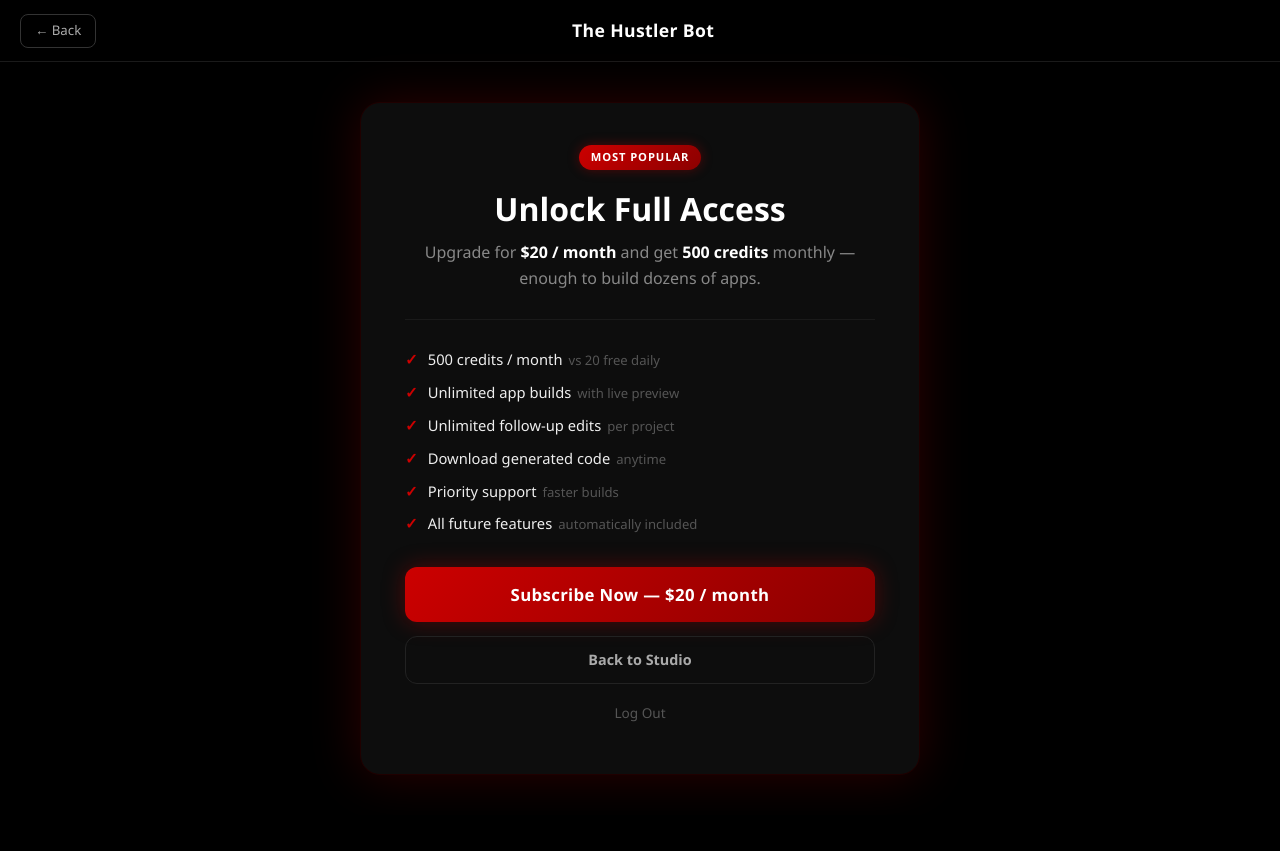
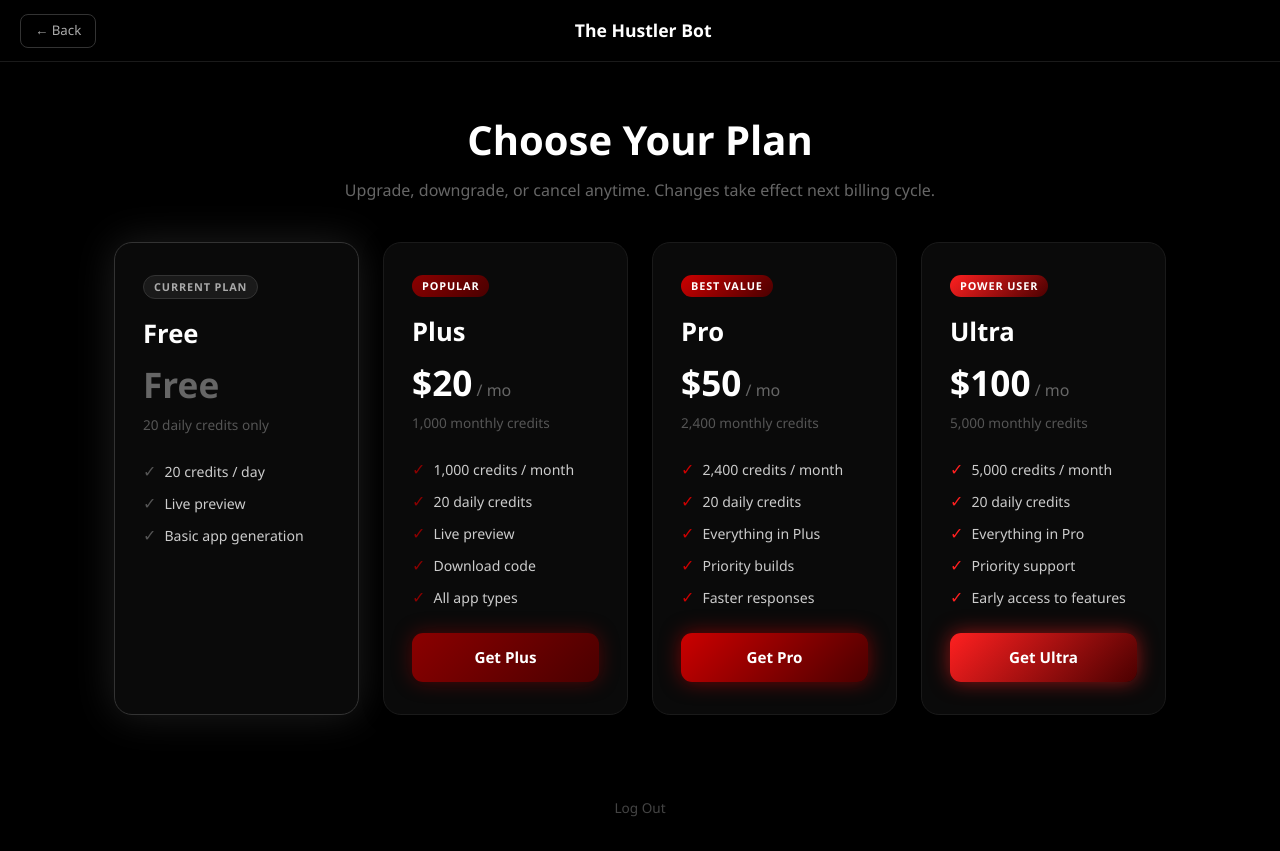
Before and after one commit to ABO3SKRALMASAOODI/startup_frontend, a React (Create React App) app in the folder frontend/: page /subscribe in a window 1280 px wide. Before the commit the page ends 815 px from the top, so only its background shows below. Built offline with nearby package versions, Linux system fonts and the light colour scheme.

Commit message:
redesign subscribe page with 4 tiers

```diff
--- a/frontend/src/pages/SubscribePage.js
+++ b/frontend/src/pages/SubscribePage.js
@@ -1,17 +1,66 @@
-import React from "react";
+import React, { useState } from "react";
 import API from "../api/api";
 import { useNavigate } from "react-router-dom";
 
+const PLANS = [
+  {
+    id: "free",
+    name: "Free",
+    price: 0,
+    monthly: 0,
+    daily: 20,
+    features: ["20 credits / day", "Live preview", "Basic app generation"],
+    badge: null,
+    color: "#333",
+    glow: "rgba(100,100,100,0.3)",
+  },
+  {
+    id: "plus",
+    name: "Plus",
+    price: 20,
+    monthly: 1000,
+    daily: 20,
+    features: ["1,000 credits / month", "20 daily credits", "Live preview", "Download code", "All app types"],
+    badge: "Popular",
+    color: "#8b0000",
+    glow: "rgba(180,0,0,0.4)",
+  },
+  {
+    id: "pro",
+    name: "Pro",
+    price: 50,
+    monthly: 2400,
+    daily: 20,
+    features: ["2,400 credits / month", "20 daily credits", "Everything in Plus", "Priority builds", "Faster responses"],
+    badge: "Best Value",
+    color: "#cc0000",
+    glow: "rgba(220,0,0,0.5)",
+  },
+  {
+    id: "ultra",
+    name: "Ultra",
+    price: 100,
+    monthly: 5000,
+    daily: 20,
+    features: ["5,000 credits / month", "20 daily credits", "Everything in Pro", "Priority support", "Early access to features"],
+    badge: "Power User",
+    color: "#ff2020",
+    glow: "rgba(255,30,30,0.55)",
+  },
+];
+
 export default function SubscribePage() {
   const navigate = useNavigate();
+  const [loading, setLoading] = useState(null);
+  const currentPlan = localStorage.getItem("user_plan") || "free";
 
-  const handlePaddleSubscribe = async () => {
+  const handleSubscribe = async (planId) => {
+    if (planId === "free") return;
     const token = localStorage.getItem("token");
     if (!token) return alert("Please log in first.");
+    setLoading(planId);
     try {
-      const res = await API.post("/paddle/create-checkout-session", {}, {
-        headers: { Authorization: `Bearer ${token}` },
-      });
+      const res = await API.post("/paddle/create-checkout-session", { plan: planId });
       if (res.data.checkout_url) {
         window.location.href = res.data.checkout_url;
       } else {
@@ -19,258 +68,160 @@ export default function SubscribePage() {
       }
     } catch (err) {
       console.error(err);
-      alert("Failed to start checkout session.");
+      alert("Failed to start checkout.");
+    } finally {
+      setLoading(null);
     }
   };
 
-  // Return to studio — restores the session that was saved before navigating here
-  const handleBack = () => navigate("/studio");
+  const handleChangePlan = async (planId) => {
+    if (!window.confirm(`Switch to ${planId} plan at your next billing cycle?`)) return;
+    setLoading(planId);
+    try {
+      const res = await API.post("/paddle/change-plan", { plan: planId });
+      alert(res.data.message);
+    } catch (err) {
+      alert(err?.response?.data?.error || "Failed to change plan.");
+    } finally {
+      setLoading(null);
+    }
+  };
 
-  const handleLogout = () => {
-    localStorage.removeItem("token");
-    localStorage.removeItem("user_email");
-    localStorage.removeItem("seen_intro");
-    navigate("/");
+  const handleCancel = async () => {
+    if (!window.confirm("Cancel your subscription? You'll keep access until end of billing period.")) return;
+    setLoading("cancel");
+    try {
+      const res = await API.post("/paddle/cancel-subscription");
+      alert(res.data.message);
+    } catch (err) {
+      alert(err?.response?.data?.error || "Failed to cancel.");
+    } finally {
+      setLoading(null);
+    }
   };
+
+  const isSubscribed = currentPlan !== "free";
 
   return (
     <div style={S.page}>
-
       {/* Header */}
       <div style={S.header}>
-        <button
-          onClick={handleBack}
-          style={S.backBtn}
+        <button onClick={() => navigate("/studio")} style={S.backBtn}
           onMouseEnter={e => e.currentTarget.style.borderColor = "#8b0000"}
-          onMouseLeave={e => e.currentTarget.style.borderColor = "#333"}
-        >
+          onMouseLeave={e => e.currentTarget.style.borderColor = "#333"}>
           ← Back
         </button>
         <h2 style={S.headerTitle}>The Hustler Bot</h2>
-        {/* Spacer to keep title centred */}
         <div style={{ width: "70px" }} />
       </div>
 
-      {/* Card */}
-      <div style={S.cardWrap}>
-        <div style={S.card}>
+      {/* Title */}
+      <div style={{ textAlign: "center", padding: "3rem 1rem 1.5rem" }}>
+        <h1 style={{ fontSize: "2.5rem", fontWeight: 800, color: "#fff", marginBottom: "0.5rem" }}>
+          Choose Your Plan
+        </h1>
+        <p style={{ color: "#666", fontSize: "1rem" }}>
+          Upgrade, downgrade, or cancel anytime. Changes take effect next billing cycle.
+        </p>
+      </div>
 
-          {/* Badge */}
-          <div style={S.badge}>Most Popular</div>
+      {/* Plans grid */}
+      <div style={S.grid}>
+        {PLANS.map((plan) => {
+          const isCurrent = currentPlan === plan.id;
+          const isHigher = PLANS.findIndex(p => p.id === plan.id) > PLANS.findIndex(p => p.id === currentPlan);
+          const isLower = PLANS.findIndex(p => p.id === plan.id) < PLANS.findIndex(p => p.id === currentPlan) && plan.id !== "free";
 
-          <h1 style={S.cardTitle}>Unlock Full Access</h1>
-          <p style={S.cardSubtitle}>
-            Upgrade for <strong style={{ color: "#fff" }}>$20 / month</strong> and get{" "}
-            <strong style={{ color: "#fff" }}>500 credits</strong> monthly — enough to build dozens of apps.
-          </p>
+          return (
+            <div key={plan.id} style={{
+              ...S.card,
+              border: isCurrent ? `1.5px solid ${plan.color}` : "1px solid #1a1a1a",
+              boxShadow: isCurrent ? `0 0 40px ${plan.glow}` : "0 2px 20px rgba(0,0,0,0.4)",
+            }}>
+              {plan.badge && (
+                <div style={{ ...S.badge, background: `linear-gradient(135deg, ${plan.color}, #4a0000)` }}>
+                  {plan.badge}
+                </div>
+              )}
+              {isCurrent && (
+                <div style={{ ...S.badge, background: "#1a1a1a", color: "#aaa", border: "1px solid #333" }}>
+                  Current Plan
+                </div>
+              )}
 
-          {/* Divider */}
-          <div style={S.divider} />
+              <h2 style={{ fontSize: "1.6rem", fontWeight: 800, color: "#fff", margin: "0.5rem 0 0.25rem" }}>
+                {plan.name}
+              </h2>
+              <div style={{ fontSize: "2.2rem", fontWeight: 900, color: plan.price === 0 ? "#666" : "#fff", marginBottom: "0.25rem" }}>
+                {plan.price === 0 ? "Free" : `$${plan.price}`}
+                {plan.price > 0 && <span style={{ fontSize: "1rem", color: "#666", fontWeight: 400 }}> / mo</span>}
+              </div>
+              <div style={{ fontSize: "0.85rem", color: "#555", marginBottom: "1.5rem" }}>
+                {plan.monthly > 0 ? `${plan.monthly.toLocaleString()} monthly credits` : "20 daily credits only"}
+              </div>
 
-          {/* Feature list */}
               <ul style={S.featureList}>
-            {[
-              ["500 credits / month", "vs 20 free daily"],
-              ["Unlimited app builds", "with live preview"],
-              ["Unlimited follow-up edits", "per project"],
-              ["Download generated code", "anytime"],
-              ["Priority support", "faster builds"],
-              ["All future features", "automatically included"],
-            ].map(([main, sub], i) => (
+                {plan.features.map((f, i) => (
                   <li key={i} style={S.featureItem}>
-                <span style={S.checkmark}>✓</span>
-                <span>
-                  <span style={{ color: "#eee" }}>{main}</span>
-                  <span style={{ color: "#555", marginLeft: "6px", fontSize: "0.82rem" }}>{sub}</span>
-                </span>
+                    <span style={{ color: plan.color === "#333" ? "#555" : plan.color }}>✓</span>
+                    <span style={{ color: "#ccc", fontSize: "0.88rem" }}>{f}</span>
                   </li>
                 ))}
               </ul>
 
-          {/* CTA */}
-          <button
-            onClick={handlePaddleSubscribe}
-            style={S.subscribeBtn}
-            onMouseEnter={e => {
-              e.currentTarget.style.boxShadow = "0 0 36px rgba(200,0,0,0.65)";
-              e.currentTarget.style.transform = "scale(1.02)";
-            }}
-            onMouseLeave={e => {
-              e.currentTarget.style.boxShadow = "0 0 22px rgba(180,0,0,0.4)";
-              e.currentTarget.style.transform = "scale(1)";
-            }}
-          >
-            Subscribe Now — $20 / month
+              {/* CTA button */}
+              {isCurrent ? (
+                plan.id !== "free" && (
+                  <button onClick={handleCancel} style={{ ...S.btn, background: "transparent", border: "1px solid #333", color: "#666" }}
+                    onMouseEnter={e => e.currentTarget.style.borderColor = "#8b0000"}
+                    onMouseLeave={e => e.currentTarget.style.borderColor = "#333"}>
+                    {loading === "cancel" ? "Cancelling..." : "Cancel Plan"}
                   </button>
+                )
+              ) : plan.id === "free" ? (
+                <button style={{ ...S.btn, background: "transparent", border: "1px solid #1a1a1a", color: "#444", cursor: "default" }}>
+                  Your default
+                </button>
+              ) : isSubscribed ? (
+                <button onClick={() => handleChangePlan(plan.id)}
+                  style={{ ...S.btn, background: `linear-gradient(135deg, ${plan.color}, #4a0000)`, boxShadow: `0 0 20px ${plan.glow}` }}
+                  onMouseEnter={e => e.currentTarget.style.opacity = "0.85"}
+                  onMouseLeave={e => e.currentTarget.style.opacity = "1"}>
+                  {loading === plan.id ? "Processing..." : isHigher ? `Upgrade to ${plan.name}` : `Downgrade to ${plan.name}`}
+                </button>
+              ) : (
+                <button onClick={() => handleSubscribe(plan.id)}
+                  style={{ ...S.btn, background: `linear-gradient(135deg, ${plan.color}, #4a0000)`, boxShadow: `0 0 20px ${plan.glow}` }}
+                  onMouseEnter={e => e.currentTarget.style.opacity = "0.85"}
+                  onMouseLeave={e => e.currentTarget.style.opacity = "1"}>
+                  {loading === plan.id ? "Loading..." : `Get ${plan.name}`}
+                </button>
+              )}
+            </div>
+          );
+        })}
+      </div>
 
-          {/* Secondary actions */}
-          <button
-            onClick={handleBack}
-            style={S.secondaryBtn}
-            onMouseEnter={e => e.currentTarget.style.borderColor = "#444"}
-            onMouseLeave={e => e.currentTarget.style.borderColor = "#222"}
-          >
-            Back to Studio
-          </button>
-
-          <button
-            onClick={handleLogout}
-            style={S.logoutBtn}
-            onMouseEnter={e => e.currentTarget.style.color = "#fff"}
-            onMouseLeave={e => e.currentTarget.style.color = "#555"}
-          >
+      {/* Logout */}
+      <div style={{ textAlign: "center", padding: "2rem" }}>
+        <button onClick={() => { localStorage.clear(); navigate("/"); }}
+          style={{ background: "none", border: "none", color: "#444", cursor: "pointer", fontSize: "0.85rem" }}>
           Log Out
         </button>
-
-        </div>
       </div>
     </div>
   );
 }
 
-// ─── Styles ───────────────────────────────────────────────────────────────────
-
 const S = {
-  page: {
-    minHeight: "100vh",
-    backgroundColor: "#000",
-    color: "#fff",
-    fontFamily: "Segoe UI, sans-serif",
-    display: "flex",
-    flexDirection: "column",
-  },
-  header: {
-    padding: "0.85rem 1.25rem",
-    background: "#000",
-    borderBottom: "1px solid #1a1a1a",
-    display: "flex",
-    alignItems: "center",
-    justifyContent: "space-between",
-  },
-  headerTitle: {
-    margin: 0,
-    fontSize: "1.1rem",
-    fontWeight: 700,
-    color: "#fff",
-    letterSpacing: "0.02em",
-  },
-  backBtn: {
-    background: "transparent",
-    border: "1px solid #333",
-    color: "#aaa",
-    borderRadius: "8px",
-    padding: "6px 14px",
-    fontSize: "0.83rem",
-    cursor: "pointer",
-    transition: "border-color 0.2s",
-  },
-  cardWrap: {
-    flex: 1,
-    display: "flex",
-    justifyContent: "center",
-    alignItems: "center",
-    padding: "2.5rem 1rem",
-  },
-  card: {
-    maxWidth: "560px",
-    width: "100%",
-    backgroundColor: "#0d0d0d",
-    padding: "2.5rem 2.75rem",
-    borderRadius: "20px",
-    boxShadow: "0 0 50px rgba(180,0,0,0.25)",
-    border: "1px solid #1f0000",
-    textAlign: "center",
-    position: "relative",
-  },
-  badge: {
-    display: "inline-block",
-    background: "linear-gradient(135deg, #cc0000, #8b0000)",
-    color: "#fff",
-    fontSize: "0.7rem",
-    fontWeight: 700,
-    letterSpacing: "0.08em",
-    textTransform: "uppercase",
-    padding: "4px 12px",
-    borderRadius: "20px",
-    marginBottom: "1.25rem",
-    boxShadow: "0 0 12px rgba(180,0,0,0.4)",
-  },
-  cardTitle: {
-    fontSize: "2rem",
-    fontWeight: 800,
-    marginBottom: "0.75rem",
-    lineHeight: 1.2,
-    color: "#fff",
-  },
-  cardSubtitle: {
-    fontSize: "1rem",
-    color: "#888",
-    marginBottom: "0",
-    lineHeight: 1.6,
-  },
-  divider: {
-    height: "1px",
-    background: "#1a1a1a",
-    margin: "1.75rem 0",
-  },
-  featureList: {
-    listStyle: "none",
-    padding: 0,
-    margin: "0 0 2rem",
-    textAlign: "left",
-    display: "flex",
-    flexDirection: "column",
-    gap: "10px",
-  },
-  featureItem: {
-    display: "flex",
-    alignItems: "baseline",
-    gap: "10px",
-    fontSize: "0.92rem",
-    lineHeight: 1.5,
-  },
-  checkmark: {
-    color: "#cc0000",
-    fontWeight: 700,
-    fontSize: "0.95rem",
-    flexShrink: 0,
-  },
-  subscribeBtn: {
-    width: "100%",
-    padding: "15px",
-    background: "linear-gradient(135deg, #cc0000, #8b0000)",
-    border: "none",
-    borderRadius: "12px",
-    color: "#fff",
-    fontSize: "1.05rem",
-    fontWeight: 700,
-    cursor: "pointer",
-    letterSpacing: "0.02em",
-    boxShadow: "0 0 22px rgba(180,0,0,0.4)",
-    transition: "box-shadow 0.2s, transform 0.15s",
-    marginBottom: "0.85rem",
-  },
-  secondaryBtn: {
-    width: "100%",
-    padding: "12px",
-    background: "transparent",
-    border: "1px solid #222",
-    borderRadius: "12px",
-    color: "#aaa",
-    fontSize: "0.9rem",
-    fontWeight: 600,
-    cursor: "pointer",
-    transition: "border-color 0.2s",
-    marginBottom: "0.6rem",
-  },
-  logoutBtn: {
-    width: "100%",
-    padding: "10px",
-    background: "transparent",
-    border: "none",
-    color: "#555",
-    fontSize: "0.85rem",
-    cursor: "pointer",
-    transition: "color 0.2s",
-  },
+  page: { minHeight: "100vh", backgroundColor: "#000", color: "#fff", fontFamily: "Segoe UI, sans-serif" },
+  header: { padding: "0.85rem 1.25rem", borderBottom: "1px solid #1a1a1a", display: "flex", alignItems: "center", justifyContent: "space-between" },
+  headerTitle: { margin: 0, fontSize: "1.1rem", fontWeight: 700, color: "#fff" },
+  backBtn: { background: "transparent", border: "1px solid #333", color: "#aaa", borderRadius: "8px", padding: "6px 14px", fontSize: "0.83rem", cursor: "pointer", transition: "border-color 0.2s" },
+  grid: { display: "grid", gridTemplateColumns: "repeat(auto-fit, minmax(240px, 1fr))", gap: "1.5rem", maxWidth: "1100px", margin: "0 auto", padding: "1rem 1.5rem 3rem" },
+  card: { background: "#0a0a0a", borderRadius: "18px", padding: "2rem 1.75rem", display: "flex", flexDirection: "column", position: "relative" },
+  badge: { display: "inline-block", fontSize: "0.68rem", fontWeight: 700, letterSpacing: "0.08em", textTransform: "uppercase", padding: "3px 10px", borderRadius: "20px", marginBottom: "0.5rem", color: "#fff", alignSelf: "flex-start" },
+  featureList: { listStyle: "none", padding: 0, margin: "0 0 1.5rem", display: "flex", flexDirection: "column", gap: "8px", flex: 1 },
+  featureItem: { display: "flex", gap: "8px", alignItems: "baseline" },
+  btn: { width: "100%", padding: "13px", border: "none", borderRadius: "11px", color: "#fff", fontSize: "0.95rem", fontWeight: 700, cursor: "pointer", transition: "opacity 0.2s", marginTop: "auto" },
 };
```
Lines whose indentation alone changed are shown as unchanged.
